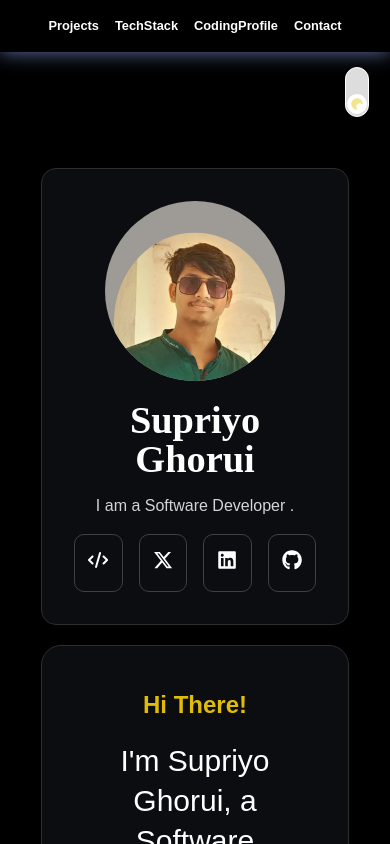
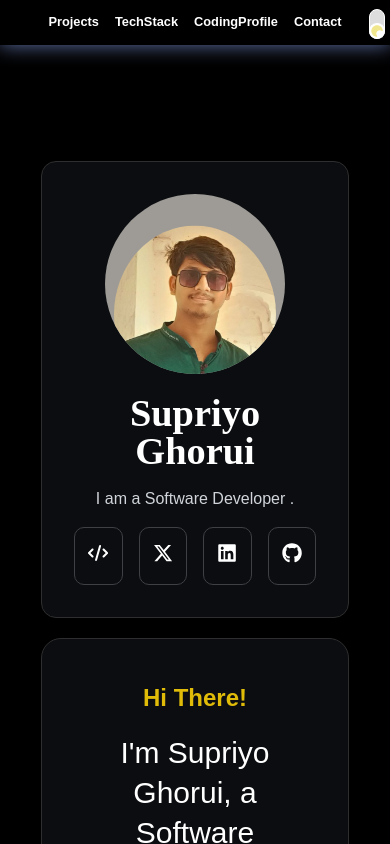
Before and after one commit to Tojo6450/Portfolio, a React (Vite) app: page / in a window 390 px wide. Shown: the top 844 px of the page. Built offline with nearby package versions, Linux system fonts and the light colour scheme.

Commit message:
change in style

```diff
--- a/src/App.jsx
+++ b/src/App.jsx
@@ -54,7 +54,7 @@ function App() {
                 {!isMobile && theme === 'dark' }
                 {!isMobile && theme === 'light'}
                 <StickyNav isMobile={isMobile} />
-                <ThemeToggle theme={theme} toggleTheme={toggleTheme} />
+                <ThemeToggle theme={theme} toggleTheme={toggleTheme} isMobile={isMobile}/>
                 <main>
                   <motion.section
                     className="hero"
--- a/src/components/Hero.jsx
+++ b/src/components/Hero.jsx
@@ -35,7 +35,7 @@ const Home = () => {
               <img
                 className="profile-images"
                 src="/mypic.png"
-                alt="Godfred"
+                alt="Supriyo "
                 loading="lazy"
                 onLoad={() => setImageLoad(true)}
               />
@@ -52,11 +52,11 @@ const Home = () => {
                     {
                       icon: <FaCode />,
                       href: "https://codolio.com/profile/Supriyo",
-                      label: "LeetCode",
+                      label: "CodingProfile",
                     },
                     {
                       icon: <FaXTwitter />,
-                      href: "",
+                      href: "https://x.com/supriyo4276?t=83z1N3FDjeRcDINJJ9_QQg&s=09",
                       label: "Twitter",
                     },
                     {
--- a/src/components/Projects.jsx
+++ b/src/components/Projects.jsx
@@ -9,10 +9,10 @@ function Projects({theme}) {
 
   useEffect(() => {
     const handleResize = () => {
-      setIsMobile(window.innerWidth < 768); // Mobile if width < 768px
+      setIsMobile(window.innerWidth < 768);
     };
 
-    handleResize(); // initial check
+    handleResize();
     window.addEventListener("resize", handleResize);
 
     return () => window.removeEventListener("resize", handleResize);
--- a/src/components/ThemeToggle.jsx
+++ b/src/components/ThemeToggle.jsx
@@ -3,17 +3,17 @@ import { motion } from 'framer-motion';
 import '../styles/ThemeToggle.css';
 import { SunIcon, MoonIcon } from './Icons';
 
-function ThemeToggle({ theme, toggleTheme }) {
+function ThemeToggle({ theme, toggleTheme,isMobile }) {
   return (
     <div className="theme-toggle" onClick={toggleTheme}>
       <div className="toggle-switch">
         <motion.div
-          className="toggle-thumb"
-          animate={{ x: theme === 'light' ? 0 : 24 }}
-          transition={{ type: "spring", stiffness: 300, damping: 20 }}
-        >
-          {theme === 'light' ? <SunIcon /> : <MoonIcon />}
-        </motion.div>
+      className="toggle-thumb"
+      animate={{ x: theme === 'light' ? 0 : (isMobile ? 11 : 15) }}
+      transition={{ type: "spring", stiffness: 300, damping: 20 }}
+    >
+      {theme === 'light' ? <SunIcon /> : <MoonIcon />}
+    </motion.div>
       </div>
     </div>
   );
--- a/src/styles/StickyNav.css
+++ b/src/styles/StickyNav.css
@@ -6,10 +6,11 @@
     display: flex;
     justify-content: space-between;
     align-items: center;
-    padding: .5rem 12rem 0 3rem;
+    padding: 0.25rem 12rem 0.25rem 3rem;
     width: 100%;
     z-index: 1000;
     box-shadow: 0 0 20px #6476ac;
+    height: 60px;
   }
 
   .sticky-nav ul {
@@ -25,7 +26,7 @@
   }
 
   .logo {
-    width: 72px;
+    width: 50px;
     background: #fff;
     border-radius: 56px;
   }
@@ -34,6 +35,7 @@
      .sticky-nav{
       padding: 1rem;
       justify-content: center;
+      height: 45px;
      }
 
      .sticky-nav ul{
--- a/src/styles/ThemeToggle.css
+++ b/src/styles/ThemeToggle.css
@@ -1,6 +1,6 @@
 .theme-toggle {
   position: fixed;
-  top: 2rem;
+  top: 1rem;
   right: 3rem;
   cursor: pointer;
   z-index: 1100;
@@ -8,8 +8,8 @@
 }
 
 .toggle-switch {
-  width: 50px;
-  height: 24px;
+  width: 40px;
+  height: 21px;
   background-color: var(--toggle-background, #ddd);
   border-radius: 15px;
   border: 1px solid var(--h1-color);
@@ -43,7 +43,15 @@
 
 @media(max-width: 768px) {
   .theme-toggle{
-    top: 5rem;
-    right: .5rem;
+    top: 1rem;
+    right: -0.1rem;
+  }
+  .toggle-thumb {
+  width: 16px;
+  height: 16px;
+}
+  .toggle-switch{
+    width: 30px;
+    height: 16px;
   }
 }
```
